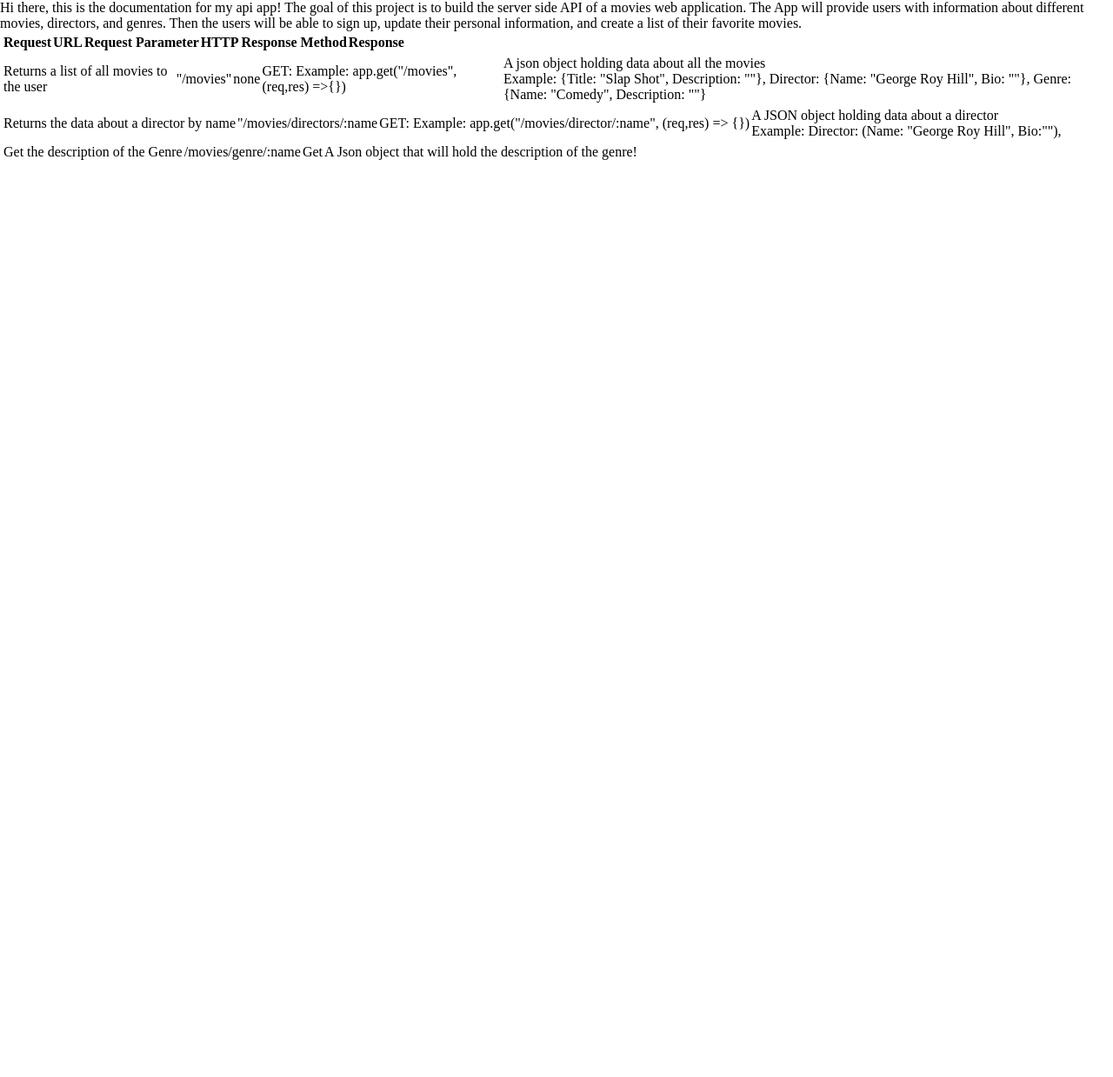
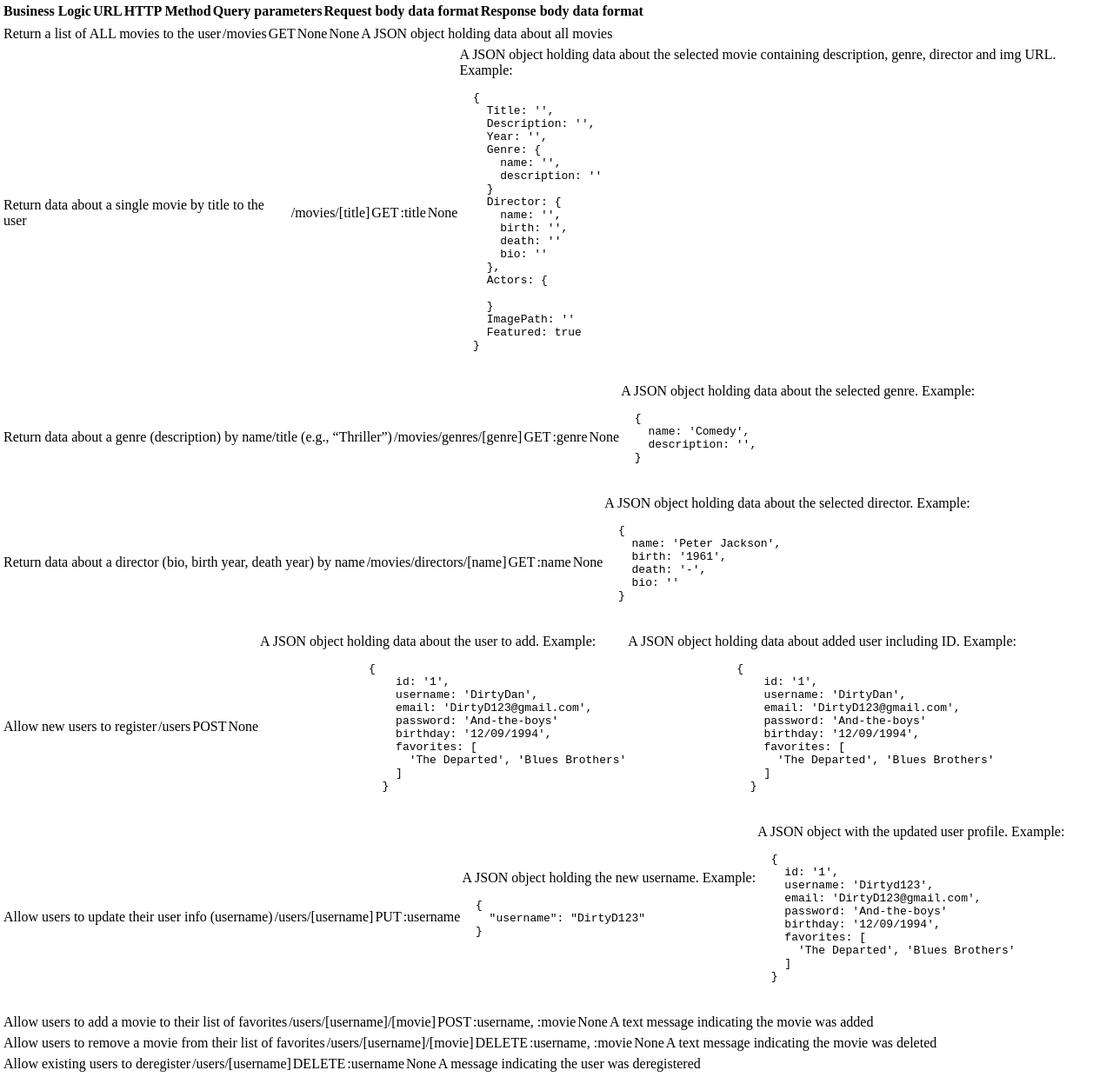
Before and after one commit to rmilligan006/myFlixApp, a website: page public/documentation.html in a window 1280 px wide. Shown: the whole page at 87% size. Before the commit the page ends 800 px from the top, so only its background shows below. Drawn offline with Linux system fonts and the light colour scheme.

Commit message:
added a models.js

```diff
--- a/package.json
+++ b/package.json
@@ -23,6 +23,7 @@
     "express": "^4.17.3",
     "lodash": "^4.17.21",
     "method-override": "^3.0.0",
+    "mongoose": "^6.2.4",
     "morgan": "^1.10.0",
     "uuid": "^8.3.2"
   },
--- a/public/documentation.html
+++ b/public/documentation.html
@@ -5,44 +5,194 @@
     <meta http-equiv="X-UA-Compatible" content="IE=edge">
     <meta name="viewport" content="width=device-width, initial-scale=1.0">
     <link rel="stylesheet" type="text/css" href="../src/styles.css">
-    <title>Document for Api</title>
+    <title>Document for myFlixDB</title>
 </head>
-<body>
-    <P>Hi there, this is the documentation for my api app! The goal of this project is to build the server side API of a movies web application. The App will provide users with information about different movies, directors, and genres. Then the users will be able to sign up, update their personal information, and create a list of their favorite movies.</P>
-    <table>
+<table class="table table-hover align-middle">
+    <thead>
       <tr>
-            <th>Request</th>
-            <th>URL</th>
-            <th>Request Parameter</th>
-            <th>HTTP Response Method</th>
-            <th>Response </th>
+        <th scope="col">Business Logic</th>
+        <th scope="col">URL</th>
+        <th scope="col">HTTP Method</th>
+        <th scope="col">Query parameters</th>
+        <th scope="col">Request body data format</th>
+        <th scope="col">Response body data format</th>
+      </tr>
+    </thead>
+    <tbody>
+      <tr>
+        <td>Return a list of ALL movies to the user</td>
+        <td>/movies</td>
+        <td>GET</td>
+        <td>None</td>
+        <td>None</td>
+        <td>A JSON object holding data about all movies</td>
       </tr>
       <tr>
-            <td>Returns a list of all movies to the user</td>
-            <td>"/movies"</td>
-            <td>none</td>
-            <td>GET: Example: app.get("/movies", (req,res) =>{})</td>
-            <td>
-                A json object holding data about all the movies <br>
-                Example: {Title: "Slap Shot", Description: ""},
-                Director: {Name: "George Roy Hill", Bio: ""},
-                Genre: {Name: "Comedy", Description: ""}
+        <td>Return data about a single movie by title to the user</td>
+        <td>/movies/[title]</td>
+        <td>GET</td>
+        <td>:title</td>
+        <td>None</td>
+        <td>A JSON object holding data about the selected movie containing description, genre, director and img URL. Example:
+          <pre>
+            <code>
+  {
+    Title: '',
+    Description: '',
+    Year: '',
+    Genre: {
+      name: '',
+      description: ''
+    }
+    Director: {
+      name: '',
+      birth: '',
+      death: ''
+      bio: ''
+    },
+    Actors: {
+
+    }
+    ImagePath: ''
+    Featured: true
+  }
+            </code>
+          </pre>
         </td>
       </tr>
       <tr>
-            <td>Returns the data about a director by name</td>
-            <td>"/movies/directors/:name</td>
-            <td>GET: Example: app.get("/movies/director/:name", (req,res) => {})</td>
-            <td>
-                A JSON object holding data about a director <br>
-                Example: Director: (Name: "George Roy Hill", Bio:""),
+        <td>Return data about a genre (description) by name/title (e.g., “Thriller”)</td>
+        <td>/movies/genres/[genre]</td>
+        <td>GET</td>
+        <td>:genre</td>
+        <td>None</td>
+        <td>A JSON object holding data about the selected genre. Example:
+          <pre>
+            <code>
+  {
+    name: 'Comedy',
+    description: '',
+  }
+            </code>
+          </pre>
         </td>
       </tr>
-        <td>Get the description of the Genre</td>
-        <td>/movies/genre/:name</td>
-        <td>Get</td>
-        <td>A Json object that will hold the description of the genre!</td>
+      <tr>
+        <td>Return data about a director (bio, birth year, death year) by name</td>
+        <td>/movies/directors/[name]</td>
+        <td>GET</td>
+        <td>:name</td>
+        <td>None</td>
+        <td>A JSON object holding data about the selected director. Example:
+          <pre>
+            <code>
+  {
+    name: 'Peter Jackson',
+    birth: '1961',
+    death: '-',
+    bio: ''
+  }
+            </code>
+          </pre>
+        </td>
+      </tr>
+      <tr>
+        <td>Allow new users to register</td>
+        <td>/users</td>
+        <td>POST</td>
+        <td>None</td>
+        <td>A JSON object holding data about the user to add. Example:
+          <pre>
+            <code>
+                {
+                    id: '1',
+                    username: 'DirtyDan',
+                    email: 'DirtyD123@gmail.com',
+                    password: 'And-the-boys'
+                    birthday: '12/09/1994',
+                    favorites: [
+                      'The Departed', 'Blues Brothers'
+                    ]
+                  }
+            </code>
+          </pre>
+        </td>
+        <td>A JSON object holding data about added user including ID. Example:
+          <pre>
+            <code>
+                {
+                    id: '1',
+                    username: 'DirtyDan',
+                    email: 'DirtyD123@gmail.com',
+                    password: 'And-the-boys'
+                    birthday: '12/09/1994',
+                    favorites: [
+                      'The Departed', 'Blues Brothers'
+                    ]
+                  }
+            </code>
+          </pre>
+        </td>
+      </tr>
+      <tr>
+        <td>Allow users to update their user info (username)</td>
+        <td>/users/[username]</td>
+        <td>PUT</td>
+        <td>:username</td>
+        <td> A JSON object holding the new username. Example:
+          <pre>
+            <code>
+  {
+    "username": "DirtyD123"
+  }
+            </code>
+          </pre>
+        </td>
+        <td>A JSON object with the updated user profile. Example:
+          <pre>
+            <code>
+  {
+    id: '1',
+    username: 'Dirtyd123',
+    email: 'DirtyD123@gmail.com',
+    password: 'And-the-boys'
+    birthday: '12/09/1994',
+    favorites: [
+      'The Departed', 'Blues Brothers'
+    ]
+  }
+            </code>
+          </pre>
+        </td>
+      </tr>
+      <tr>
+        <td>Allow users to add a movie to their list of favorites</td>
+        <td>/users/[username]/[movie]</td>
+        <td>POST</td>
+        <td>:username, :movie</td>
+        <td>None</td>
+        <td>A text message indicating the movie was added</td>
+      </tr>
+      <tr>
+        <td>Allow users to remove a movie from their list of favorites</td>
+        <td>/users/[username]/[movie]</td>
+        <td>DELETE</td>
+        <td>:username, :movie</td>
+        <td>None</td>
+        <td>A text message indicating the movie was deleted</td>
+      </tr>
+      <tr>
+        <td>Allow existing users to deregister</td>
+        <td>/users/[username]</td>
+        <td>DELETE</td>
+        <td>:username</td>
+        <td>None</td>
+        <td>A message indicating the user was deregistered</td>
+      </tr>
+    </tbody>
     </table>
 
+
   </body>
+
 </html>
```
Also changed, not shown: index.js (+45 -91 lines), models.js (added, +37 -0 lines), 2 other files. Lines whose indentation alone changed are shown as unchanged.
